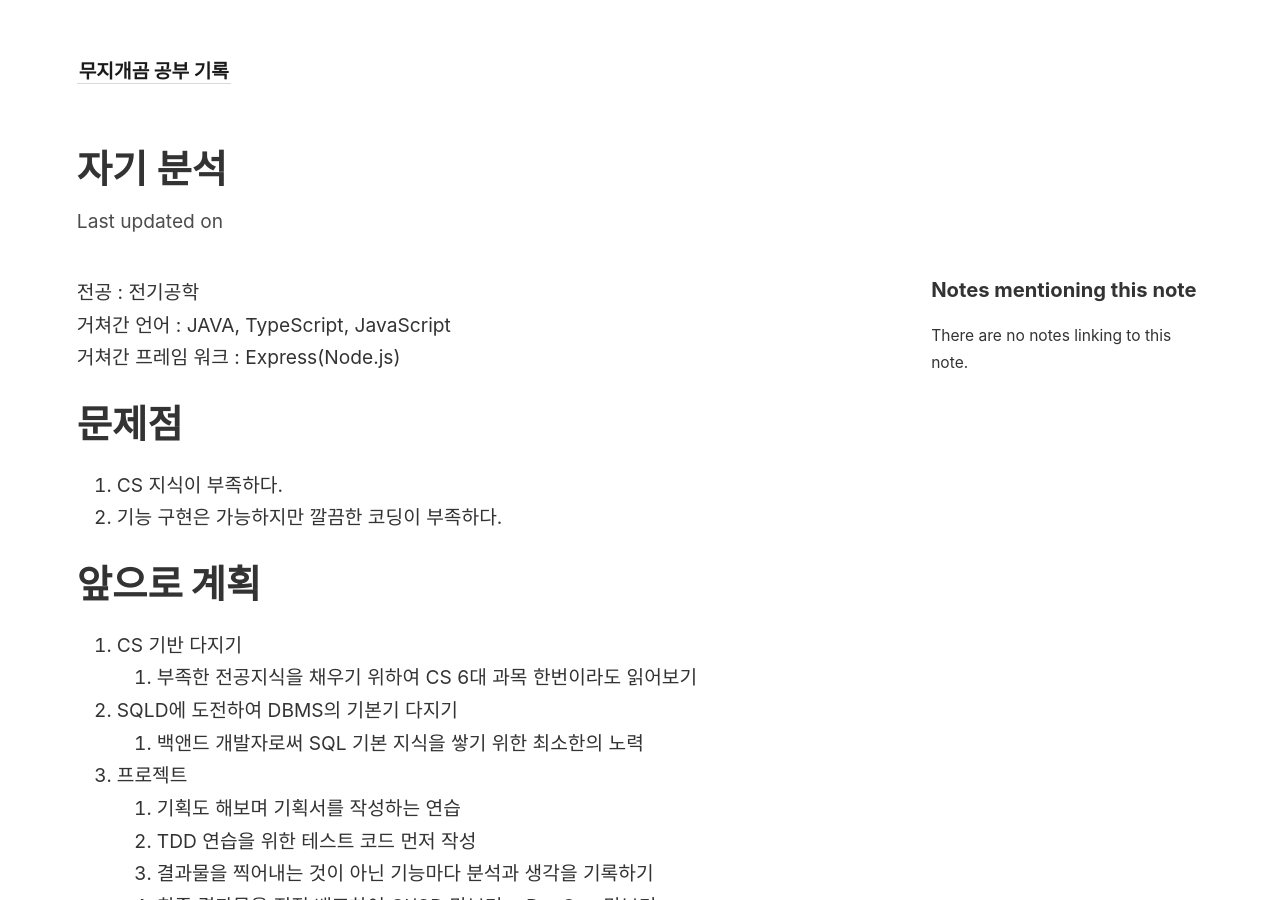
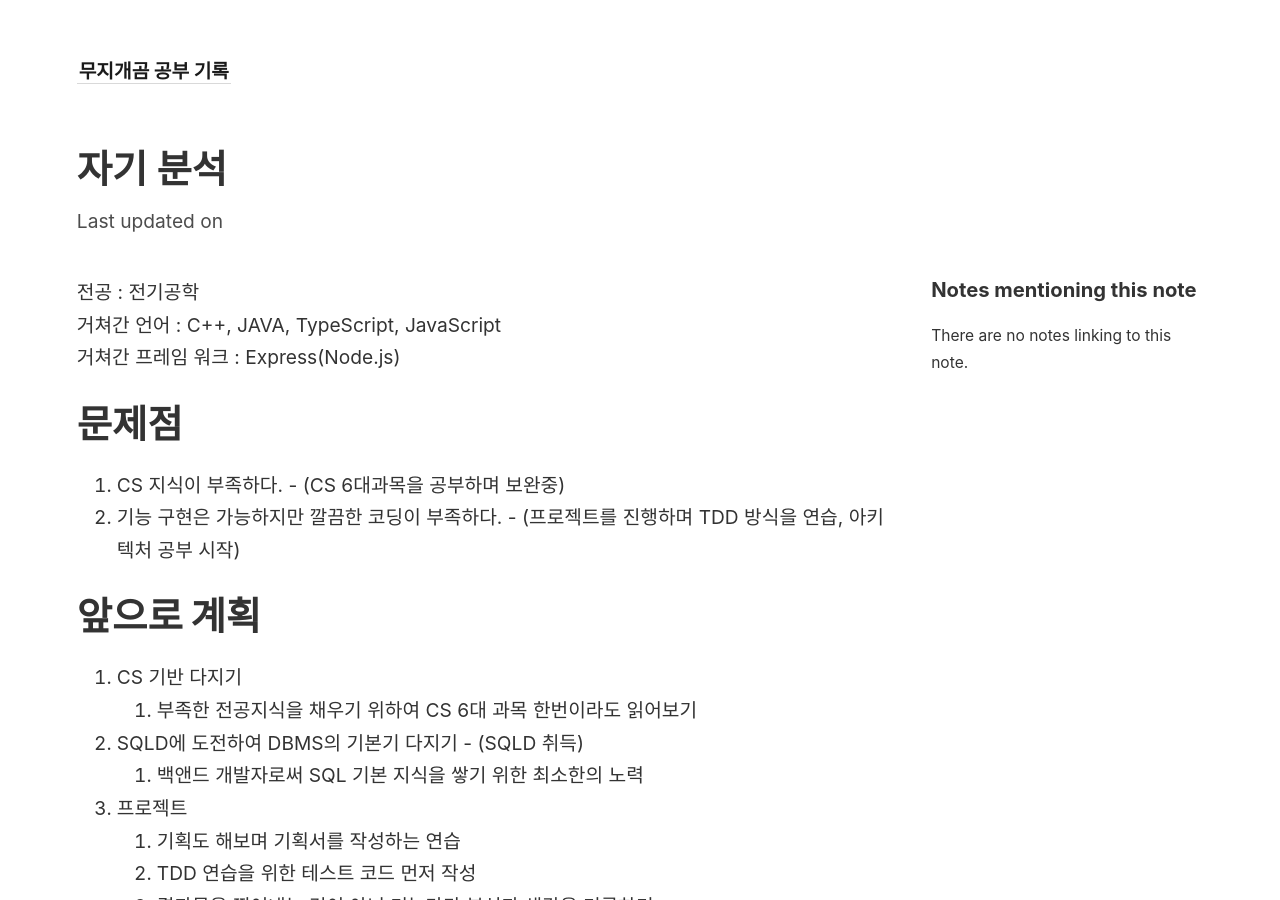
Before and after one commit to rainbow96bear/Obsidian, a Jekyll site: the page built from _notes/자기 분석.md, in a window 1280 px wide and 900 px high. Built offline with Jekyll 4.4.1, drawn with Linux system fonts in a browser that asks for light colours; some of the changed text lies outside the part shown.

Commit message:
아키텍처 공부 결정

```diff
--- a/_notes/자기 분석.md
+++ b/_notes/자기 분석.md
@@ -1,35 +1,37 @@
 전공 : 전기공학
-거쳐간 언어 : JAVA, TypeScript, JavaScript
+거쳐간 언어 : C++, JAVA, TypeScript, JavaScript
 거쳐간 프레임 워크 : Express(Node.js)
 
 # **문제점**
 
-1. CS 지식이 부족하다.
-2. 기능 구현은 가능하지만 깔끔한 코딩이 부족하다.
+1. CS 지식이 부족하다. - (CS 6대과목을 공부하며 보완중)
+2. 기능 구현은 가능하지만 깔끔한 코딩이 부족하다. - (프로젝트를 진행하며 TDD 방식을 연습, 아키텍처 공부 시작)
 
 # **앞으로 계획**
 
 1. CS 기반 다지기
-	1. 부족한 전공지식을 채우기 위하여 CS 6대 과목 한번이라도 읽어보기
-2. SQLD에 도전하여 DBMS의 기본기 다지기
-	1. 백앤드 개발자로써 SQL 기본 지식을 쌓기 위한 최소한의 노력
+   1. 부족한 전공지식을 채우기 위하여 CS 6대 과목 한번이라도 읽어보기
+2. SQLD에 도전하여 DBMS의 기본기 다지기 - (SQLD 취득)
+   1. 백앤드 개발자로써 SQL 기본 지식을 쌓기 위한 최소한의 노력
 3. 프로젝트
-	1. 기획도 해보며 기획서를 작성하는 연습
-	2. TDD 연습을 위한 테스트 코드 먼저 작성
-	3. 결과물을 찍어내는 것이 아닌 기능마다 분석과 생각을 기록하기
-	4. 최종 결과물을 직접 배포하여 CI/CD 맛보기 + DevOps 맛보기
+   1. 기획도 해보며 기획서를 작성하는 연습
+   2. TDD 연습을 위한 테스트 코드 먼저 작성
+   3. 결과물을 찍어내는 것이 아닌 기능마다 분석과 생각을 기록하기
+   4. 최종 결과물을 직접 배포하여 CI/CD 맛보기 + DevOps 맛보기
 
 # **배우고 싶은 기술스택**
 
 언어 : **Go lang**
 
 선택 이유 :
-1. 유니크 함 + TypeScript or JavaScript 는 국비지원에서 배웠기에 **스스로 학습할 수 있다는 것을 증명하기 위하여 새 언어를 탐색**하게 됨.
+
+1. TypeScript or JavaScript 는 국비지원에서 배웠기에 **스스로 학습할 수 있다는 것을 증명하기 위하여 새 언어를 탐색**하게 됨.
 2. 블록체인에 관심이 있던 상황에서 Hyperledger에서 chaincode로 Golang을 사용하기도 하고 Docker, Kubernetes, Geth등 다양한 서비스들이 Golang으로 만들어졌다는 것을 듣고 많은 양의 명령을 처리하는데 유리한 언어라고 생각되어 선택
 
 기술 스택 : **AWS, Docker, Kubernetes**
 
 선택 이유 :
+
 1. 네트워크에 대한 전반적인 지식을 쌓을 수 있다.
 2. 프로젝트 배포 및 관리에 유용할 것이라고 생각되어 실무에서 강점을 가질 수 있다.
 
```
Also changed, not shown: _notes/Prism/Prism (포트폴리오 공유 SNS).md (+1 -0 lines), _notes/Prism/개발 일기/아키텍처 공부의 필요성.md (added, +34 -0 lines), _pages/index.md (+1 -0 lines).
